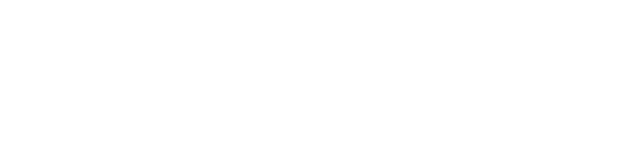
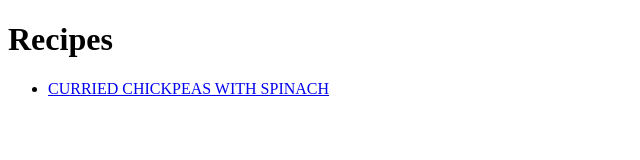
Before and after one commit to christianc521/odin-recipes, a plain HTML site: page index.html in a window 1280 px wide. Shown: the whole page, without its empty margins (0-640 px from the left). Drawn offline with Linux system fonts and the light colour scheme.

Commit message:
Heading and link to recipe added

```diff
--- a/index.html
+++ b/index.html
@@ -5,6 +5,9 @@
         <title> Homepage </title>
     </head>
     <body>
-
+        <h1>Recipes</h1>
+        <ul>
+            <li><a href="recipes/chickpeas.html">CURRIED CHICKPEAS WITH SPINACH</a></li>
+        </ul>
     </body>
 </html>
```
